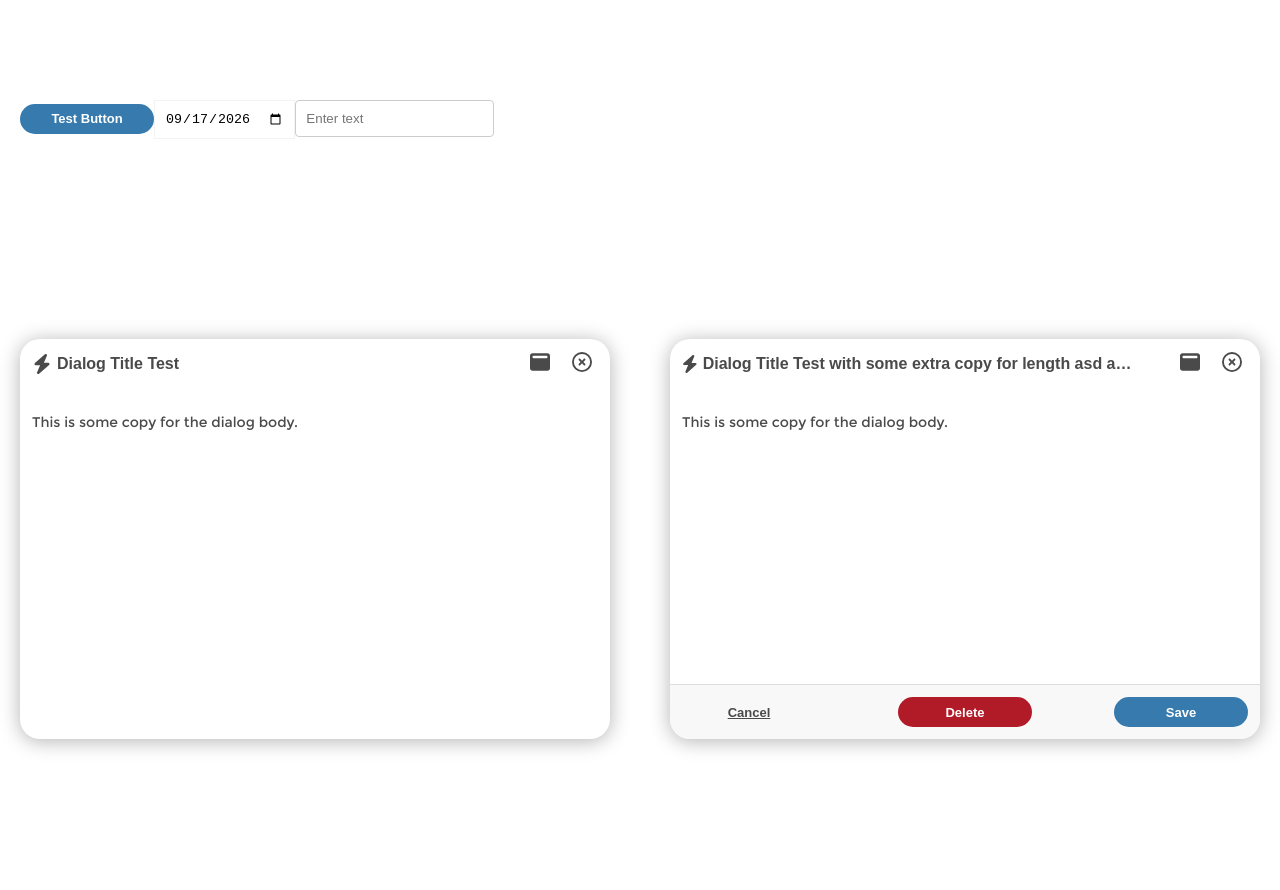
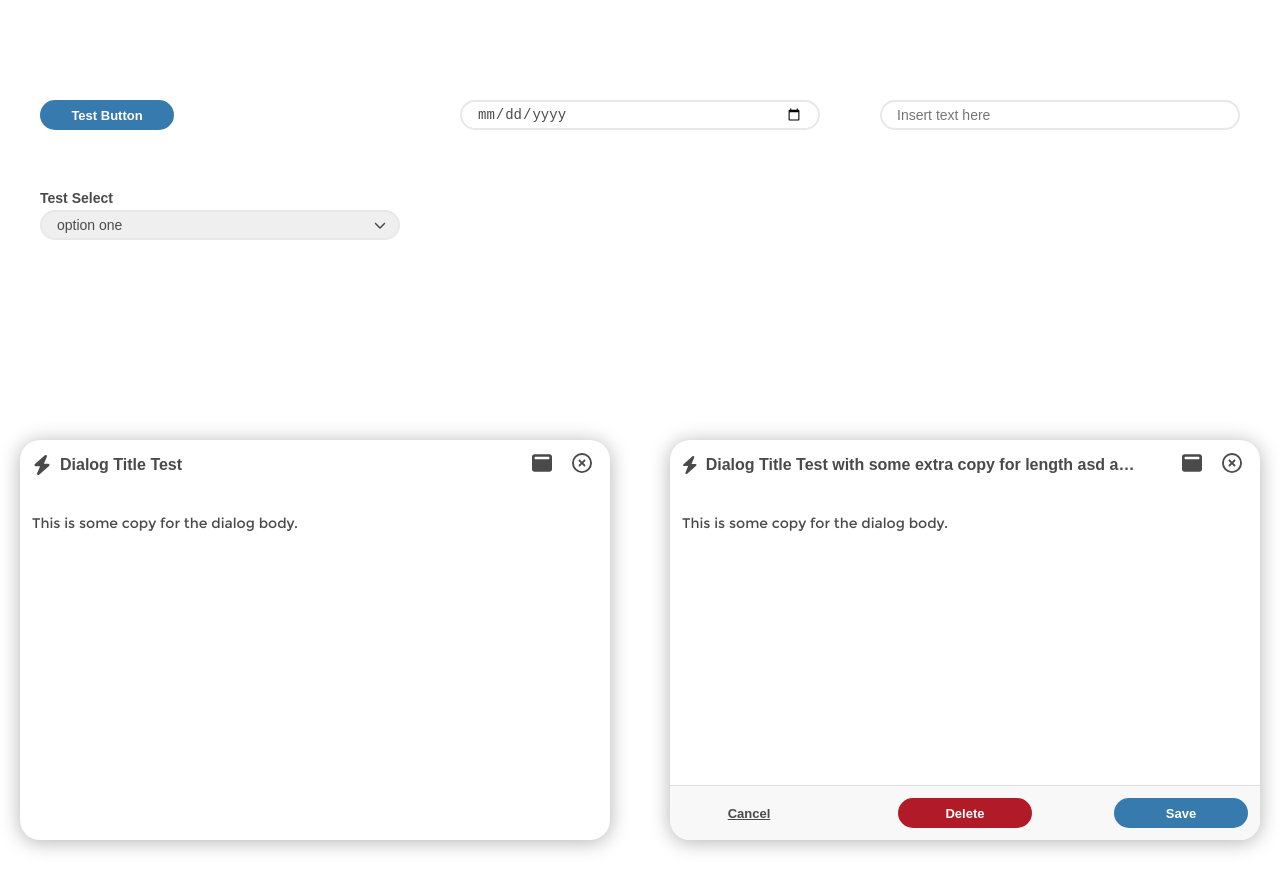
Before and after one commit to dylan-jones/vastechtest, a React (Vite) app: page / in a window 1280 px wide. Shown: the top 890 px of the page. Before the commit the page ends 839 px from the top, so only its background shows below. Built offline with nearby package versions, Linux system fonts and the light colour scheme; a web font is replaced by a local one.

Commit message:
various updates

```diff
--- a/src/App.tsx
+++ b/src/App.tsx
@@ -1,13 +1,14 @@
-import { useState } from 'react'
+import type { MouseEvent } from 'react'
 import { styled } from 'styled-components'
 
 import Button from './components/UI/Button'
 import Input from './components/UI/Input'
 import Date from './components/UI/Date'
+import Select from './components/UI/Select'
 
-import { Dialog } from './components/Dialog/'
+import { Dialog } from './components/Dialog'
 
-const handleButtonClick = (e: React.ChangeEvent<any>) => {
+const handleButtonClick = (e: MouseEvent<HTMLButtonElement>) => {
   e.preventDefault();
   console.log('Button clicked!');
 }
@@ -16,10 +17,23 @@ const Section = styled.section`
   padding: 10rem 2rem;
 `
 
+const FormDisplay = styled.form`
+  display: grid;
+  grid-template-columns: 1fr;
+  gap: 6rem;
+  max-width: 120rem;
+  margin: 0 auto;
+
+  @media (min-width: 768px) {
+    grid-template-columns: 1fr 1fr 1fr;
+  }
+`
+
 const DialogDisplay = styled.div`
   display: grid;
   grid-template-columns: 1fr;
   gap: 6rem;
+
 
   @media (min-width: 768px) {
     grid-template-columns: 1fr 1fr;
@@ -28,16 +42,17 @@ const DialogDisplay = styled.div`
 
 
 function App() {
-  const [count, setCount] = useState(0)
+  const selectValue: string[] = ['option one', 'option two', 'option three']
 
   return (
     <>
       <Section>
-        <form>
+        <FormDisplay>
           <Button onClick={handleButtonClick}>Test Button</Button>
           <Date />
           <Input />
-        </form>
+          <Select name="test" label="Test Select" arrayVal={selectValue}  />
+        </FormDisplay>
       </Section>
       <Section>
         <DialogDisplay>
--- a/src/components/dialog/DialogFooter.jsx
+++ b/src/components/dialog/DialogFooter.jsx
@@ -1,6 +1,6 @@
 import { styled } from "styled-components";
 
-import Button from "../ui/Button";
+import Button from "../UI/Button";
 
 const FooterWrapper = styled.footer`
   display: flex;
--- a/src/components/dialog/DialogHeader.jsx
+++ b/src/components/dialog/DialogHeader.jsx
@@ -13,7 +13,7 @@ const HeaderWrapper = styled.header`
 const HeaderActions = styled.div`
     display: flex;
     align-items: center;
-    gap: 1rem;
+    gap: ${({ theme }) => theme.spacing.sm};
     flex-shrink: 0;
 `;
 
@@ -32,7 +32,7 @@ const ActionButton = styled.button`
 const TitleWrap = styled.div`
     display: flex;
     align-items: center;
-    gap: 0.5rem;
+    gap: ${({ theme }) => theme.spacing.sm};
     min-width: 0;
     flex: 1;
     padding-right: 4rem;
--- a/src/components/ui/Date.tsx
+++ b/src/components/ui/Date.tsx
@@ -1,17 +1,32 @@
+import { useState } from "react";
+
 import { styled } from "styled-components";
 
 const StyledDate = styled.input`
-    padding: 10px;
-    border: ${({ theme }) => theme.border.small};
-    border-radius: ${({ theme }) => theme.radius.small};
+    appearance: none;
+    -webkit-appearance: none;
+    -moz-appearance: none;
+    width: 100%;
+    height: ${({ theme }) => theme.input.height};
+    border: ${({ theme }) => theme.input.border};
+    border-radius: ${({ theme }) => theme.input.borderRadius};
+    padding: ${({ theme }) => theme.input.padding};
+    outline: 0;
+    cursor: pointer;
+    transition: all 0.2s ease-in-out;
+    font-size: 1.4rem;
+    font-weight: 200;
+    color: ${({ theme }) => theme.colors.text};
 `;
 
 const Date = () => {
+    const [date, setDate] = useState('');
+
     return (
         <StyledDate
             type="date"
-            value="2026-09-17"
-
+            value={date}
+            onChange={(e) => setDate(e.target.value)}
          />
     );
 }
--- a/src/components/ui/Input.tsx
+++ b/src/components/ui/Input.tsx
@@ -1,16 +1,27 @@
+import { useState } from "react";
 import { styled } from "styled-components";
 
 const StyledInput = styled.input`
-    padding: 10px;
-    border: 1px solid #ccc;
-    border-radius: 4px;
+    appearance: none;
+    -webkit-appearance: none;
+    -moz-appearance: none;
+    width: 100%;
+    height: ${({ theme }) => theme.input.height};
+    border: ${({ theme }) => theme.input.border};
+    border-radius: ${({ theme }) => theme.input.borderRadius};
+    padding: ${({ theme }) => theme.input.padding};
+    font-size: 1.4rem;
+    font-weight: 200;
 `;
 
-const Input = () => {
+const Input = ({placeholder = 'Insert text here'}) => {
+    const [value, setValue] = useState('');
     return (
         <StyledInput
             type="text"
-            placeholder="Enter text"
+            placeholder={placeholder}
+            value={value}
+            onChange={(e) => setValue(e.target.value)}
             />
     );
 }
--- /dev/null
+++ b/src/components/ui/Select.tsx
@@ -0,0 +1,82 @@
+import { useId } from 'react'
+import styled from 'styled-components'
+
+import { FaChevronDown } from 'react-icons/fa6'
+
+interface SelectProps {
+    name: string;
+    label?: string;
+    arrayVal?: string[];
+}
+
+const SelectContainer = styled.div`
+    display: flex;
+    flex-direction: column;
+    gap: ${({ theme }) => theme.spacing.xs};
+`;
+
+const SelectLabel = styled.label`
+    font-size: 1.4rem;
+    font-weight: 600;
+    color: ${({ theme }) => theme.colors.text};
+`;
+
+const SelectWrapper = styled.div`
+    display: flex;
+    align-items: center;
+    position: relative;
+    width: 100%;
+`;
+
+const StyledSelect = styled.select`
+    appearance: none;
+    -webkit-appearance: none;
+    -moz-appearance: none;
+    width: 100%;
+    height: ${({ theme }) => theme.input.height};
+    border: ${({ theme }) => theme.input.border};
+    border-radius: ${({ theme }) => theme.input.borderRadius};
+    padding: ${({ theme }) => theme.input.padding};
+    outline: 0;
+    cursor: pointer;
+    transition: all 0.2s ease-in-out;
+    font-size: 1.4rem;
+    font-weight: 200;
+    color: ${({ theme }) => theme.colors.text};
+
+    &:focus {
+        border-color: ${({ theme }) => theme.colors.primary}
+    }
+`;
+
+const IconContainer = styled.div`
+    position: absolute;
+    right: 14px;
+    display: flex;
+    align-items: center;
+    justify-content: center;
+    pointer-events: none;
+    font-size: 1.2rem;
+`;
+
+const Select = ({ name, label, arrayVal = [] }: SelectProps) => {
+    const id = useId()
+
+    return (
+        <SelectContainer>
+            {label && <SelectLabel htmlFor={id}>{label}</SelectLabel>}
+            <SelectWrapper>
+                <StyledSelect id={id} name={name}>
+                {arrayVal.map((item, index) =>
+                    <option key={index} value={item.toLowerCase()}>{item}</option>
+                    )}
+                    </StyledSelect>
+                    <IconContainer>
+                    <FaChevronDown />
+                    </IconContainer>
+            </SelectWrapper>
+        </SelectContainer>
+    )
+}
+
+export default Select
--- a/src/theme/theme.js
+++ b/src/theme/theme.ts
@@ -21,10 +21,19 @@ export const theme = {
         small: '1px solid #F3F3F3',
         dialog: '1px solid #DEDEDE',
     },
+    spacing: {
+        xs: '0.4rem',
+        sm: '0.8rem',
+        md: '1.6rem',
+        lg: '2.4rem',
+        xl: '3.2rem',
+        xxl: '4rem'
+    },
     shadow: {
-        main: ' 0px 2px 20px 0px #0000004d',
+        main: '0px 2px 20px 0px #0000004d',
     },
     input: {
+        backgroundColor: '#ffffff',
         height: '3rem',
         borderRadius: '99rem',
         border: '2px solid #E8E8E8',
```
Also changed, not shown: src/theme/GlobalStyles.ts (renamed from src/theme/GlobalStyles.js), src/theme/index.ts (renamed from src/theme/index.js).
